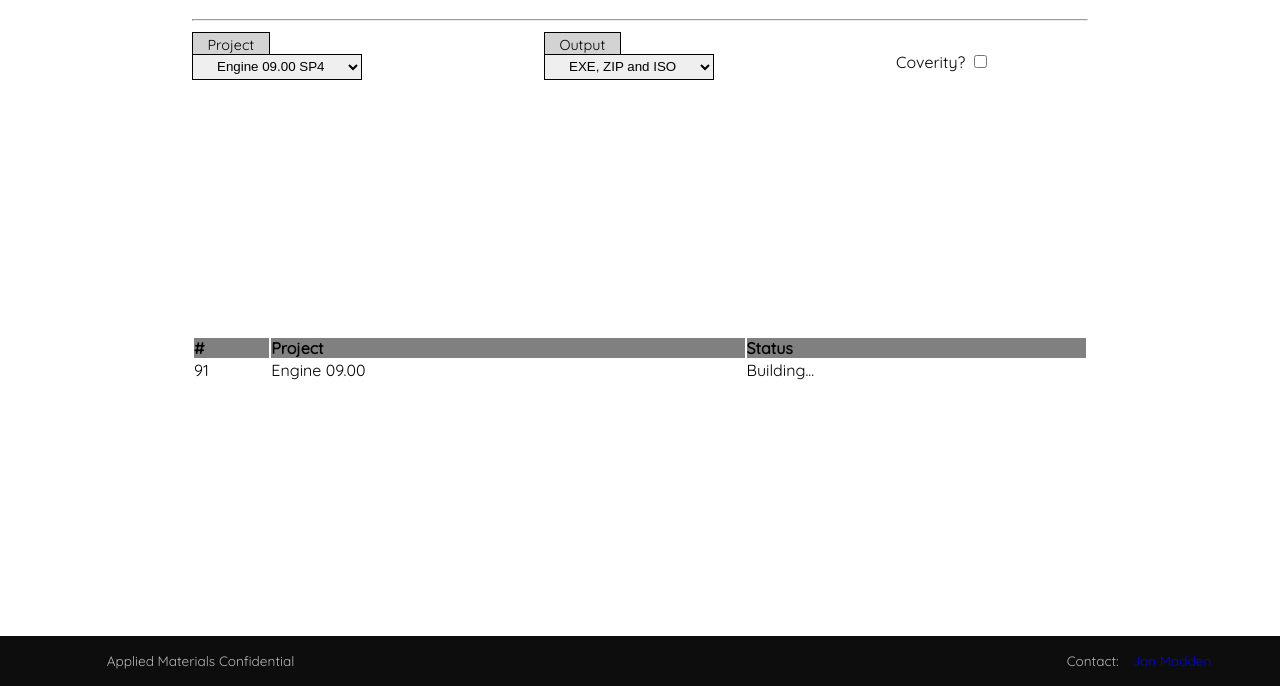
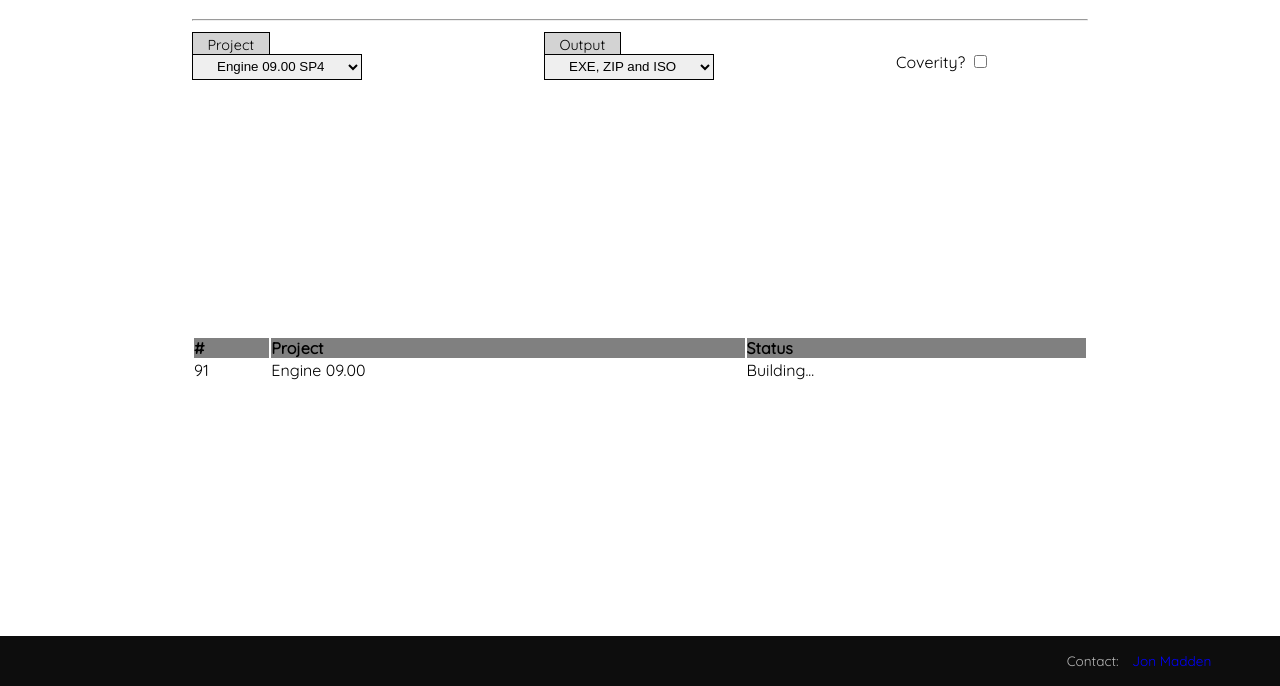
Before and after one commit to notjonmadden/css-grid-sample, a plain HTML site: page index.html in a window 1280 px wide. Shown: the part 114-800 px from the top of the page. Drawn offline with Linux system fonts and the light colour scheme.

Commit message:
remove confidentiality

```diff
--- a/index.html
+++ b/index.html
@@ -59,7 +59,7 @@
             </div>
         </div>
         <div class="nav nav-footer">
-            <p class="nav-item nav-confidentiality">Applied Materials Confidential</p>
+            <!-- <p class="nav-item nav-confidentiality">Applied Materials Confidential</p> -->
             <span class="nav-item nav-contact">
                 <p class="nav-item">Contact:</p>
                 <a class="nav-item" href="mailto:dev_name@amat.com">Jon Madden</a>
```
